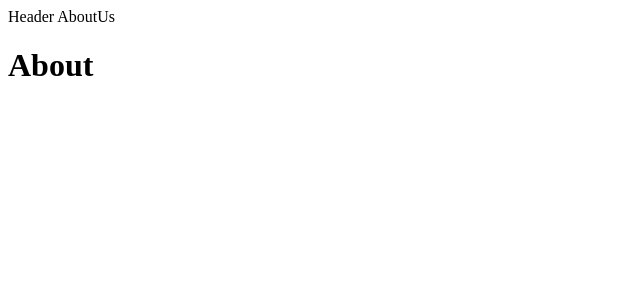
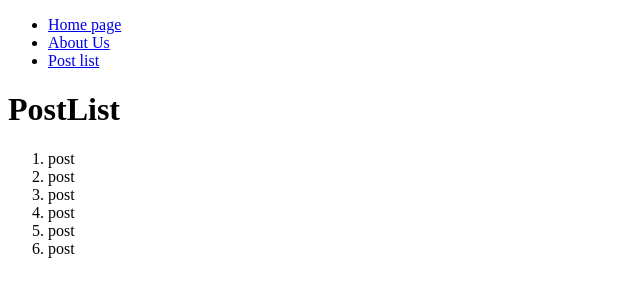
Before and after one commit to MarcoVacchi/react-router, a React (Vite) app: page /post in a window 1280 px wide. Shown: the top 300 px of the page, without its empty margins (0-640 px from the left). Built offline with nearby package versions, Linux system fonts and the light colour scheme.

Commit message:
feat: finish exercise

```diff
--- a/src/App.jsx
+++ b/src/App.jsx
@@ -2,7 +2,8 @@
 import { BrowserRouter, Routes, Route } from "react-router-dom";
 import HomePage from './pages/HomePage';
 import AboutUs from './pages/AboutUs';
-import PostList from './pages/AboutUs';
+import PostList from './pages/PostList';
+import NavBar from './component/NavBar';
 
 function App() {
 
@@ -10,9 +11,11 @@
     <>
       <BrowserRouter>
         <Routes>
-          <Route path="/" element={<HomePage />} />
-          <Route path="/about" element={<AboutUs />} />
-          <Route path="/post" element={<PostList />} />
+          <Route element={<NavBar />}>
+            <Route path="/" element={<HomePage />} />
+            <Route path="/about" element={<AboutUs />} />
+            <Route path="/post" element={<PostList />} />
+          </Route>
         </Routes>
       </BrowserRouter>
     </>
@@ -20,34 +23,3 @@
 }
 
 export default App
-
-
-// Consegna
-// Creiamo il frontend del nostro Blog e le sue pagine!
-// Partiamo installando React Router DOM: npm install react-router-dom
-// Definiamo almeno 3 pagine: una homepage, una pagina “chi siamo” e una pagina per la lista dei post
-// Implementiamo una navbar in comune a tutte le pagine per poter navigare tra loro
-
-
-// Per navigare le pagine dell'applicazione, React Router
-
-// mette a disposizione il componente Link.
-// Possiamo utilizzare <Link> in qualsiasi parte
-// dell'applicazione per definire i collegamenti tra le
-// pagine. Ad esempio:
-// <Link to="/">Home Page</Link>
-
-// In aggiunta al componente Link, abbiamo a
-// disposizione il componente NavLink che aggiunge
-// automaticamente una classe "active" quando la rotta
-// corrente corrisponde a quella specificata nel link.
-
-// import { Link, NavLink } from "react-router-dom";
-// export default function MainNav() {
-// return (
-// <nav>
-// <Link to="/">Home Page</Link>
-// <NavLink to="/prodotti">Prodotti</NavLink>
-// </nav>
-// );
-// }
--- /dev/null
+++ b/src/component/NavBar.jsx
@@ -0,0 +1,23 @@
+import { Link, Outlet } from "react-router-dom";
+
+function NavBar() {
+    return (
+        <>
+            <div>
+                <nav>
+                    <ul>
+                        <li><Link to='/'>Home page</Link></li>
+                        <li><Link to='/about'>About Us</Link></li>
+                        <li><Link to='/post'>Post list</Link></li>
+
+                    </ul>
+                </nav>
+
+            </div>
+            <Outlet />
+        </>
+
+    )
+}
+
+export default NavBar;
--- a/src/pages/AboutUs.jsx
+++ b/src/pages/AboutUs.jsx
@@ -9,10 +9,8 @@
     }, [])
 
     return <div>
-
         <header>Header AboutUs</header>
         <h1>About</h1>
-
     </div>
 
 
--- a/src/pages/HomePage.jsx
+++ b/src/pages/HomePage.jsx
@@ -9,7 +9,6 @@
     }, [])
 
     return <div>
-
         <header>Header</header>
         <h1>Home Page</h1>
 
--- a/src/pages/PostList.jsx
+++ b/src/pages/PostList.jsx
@@ -10,9 +10,19 @@
 
     return <div>
 
-        <header>Header PostList</header>
-        <h1>PostList</h1>
-
+        <header>
+            <h1>PostList</h1>
+        </header>
+        <main>
+            <ol>
+                <li>post</li>
+                <li>post</li>
+                <li>post</li>
+                <li>post</li>
+                <li>post</li>
+                <li>post</li>
+            </ol>
+        </main>
     </div>
 }
 export default PostList;
```
Also changed, not shown: src/layouts/DefaultLayout.jsx (added).
